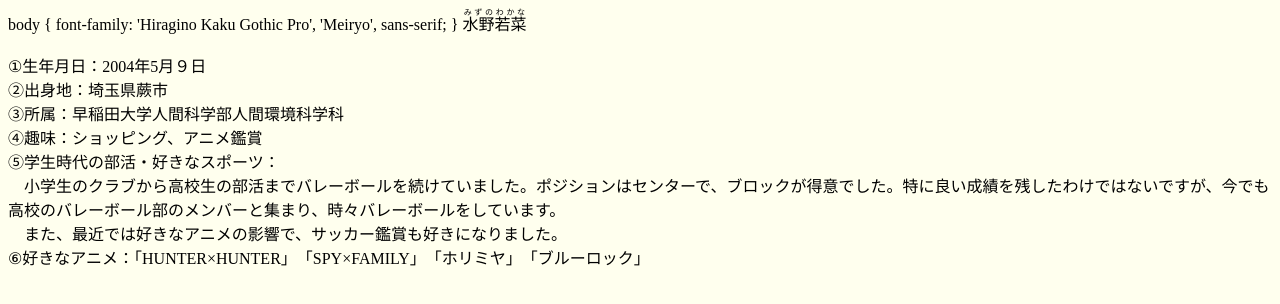
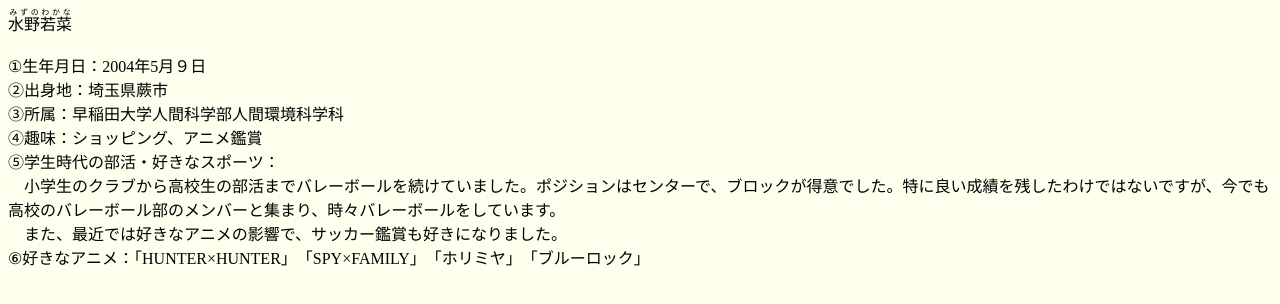
Before and after one commit to kngthyn/kadai, a plain HTML site: page index.html in a window 1280 px wide. Drawn offline with Linux system fonts and the light colour scheme.

Commit message:
Update index.html

```diff
--- a/index.html
+++ b/index.html
@@ -5,9 +5,7 @@
 <title>自己紹介</title>
 </head>
 <body style="background-color:#FFFFEE;">
-body {
-  font-family: 'Hiragino Kaku Gothic Pro', 'Meiryo', sans-serif;
-}
+<span style=“font-family:sans-serif;”>
 <ruby>水野若菜<rt>みずのわかな</rt></ruby>
 　<br><br>①生年月日：2004年5月９日
  <br>②出身地：埼玉県蕨市
@@ -17,5 +15,6 @@ body {
  <br>　小学生のクラブから高校生の部活までバレーボールを続けていました。ポジションはセンターで、ブロックが得意でした。特に良い成績を残したわけではないですが、今でも高校のバレーボール部のメンバーと集まり、時々バレーボールをしています。
  <br> 　また、最近では好きなアニメの影響で、サッカー鑑賞も好きになりました。
  <br>⑥好きなアニメ：「HUNTER×HUNTER」　「SPY×FAMILY」　「ホリミヤ」　「ブルーロック」
+</span>
 </body>
 </html>
```
